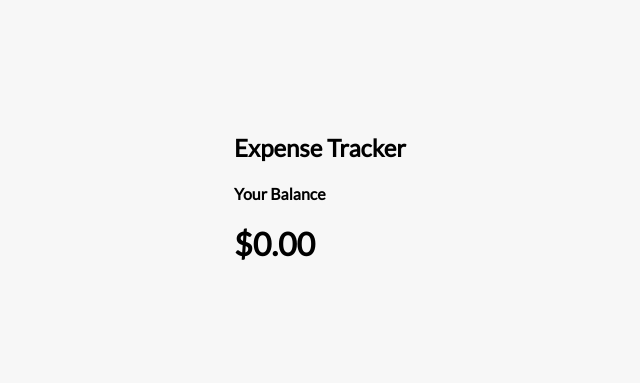
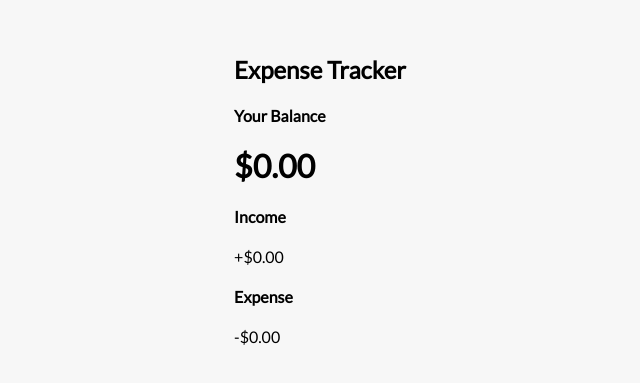
Before and after one commit to MelanieJindali/Cash-Track, a React (Create React App) app in the folder cash-track/: page / in a window 1280 px wide. Shown: the part 201-584 px from the top of the page, without its empty margins (320-960 px from the left). Built offline with nearby package versions, Linux system fonts and the light colour scheme.

Commit message:
Adding component for income/expenses

```diff
--- a/cash-track/src/App.js
+++ b/cash-track/src/App.js
@@ -1,6 +1,7 @@
 import React from 'react'
 import { Header } from './components/Header'
 import { Balance } from './components/Balance'
+import { IncomeExpenses } from './components/IncomeExpenses'
 
 import './App.css'
 
@@ -10,6 +11,7 @@
 			<Header />
 			<div className='container'>
 				<Balance />
+				<IncomeExpenses />
 			</div>
 		</div>
 	)
--- /dev/null
+++ b/cash-track/src/components/IncomeExpenses.js
@@ -0,0 +1,20 @@
+import React from 'react'
+
+export const IncomeExpenses = () => {
+	return (
+		<div class='inc-exp-container'>
+			<div>
+				<h4>Income</h4>
+				<p id='money-plus' class='money-plus'>
+					+$0.00
+				</p>
+			</div>
+			<div>
+				<h4>Expense</h4>
+				<p id='money-minus' class='money-minus'>
+					-$0.00
+				</p>
+			</div>
+		</div>
+	)
+}
```
